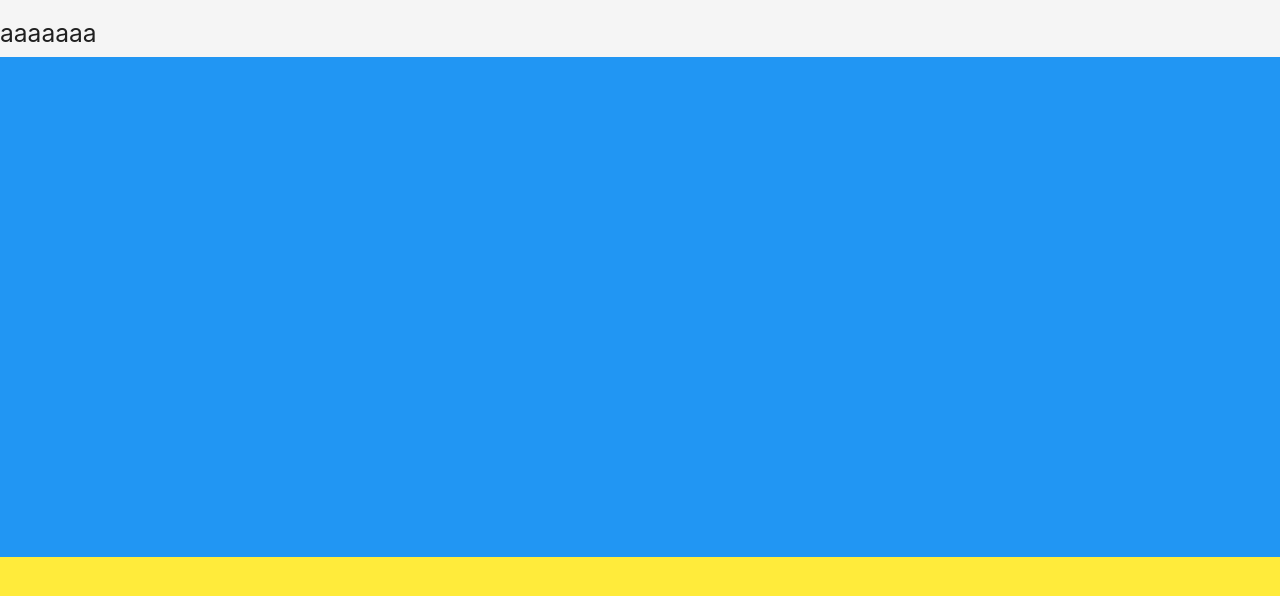
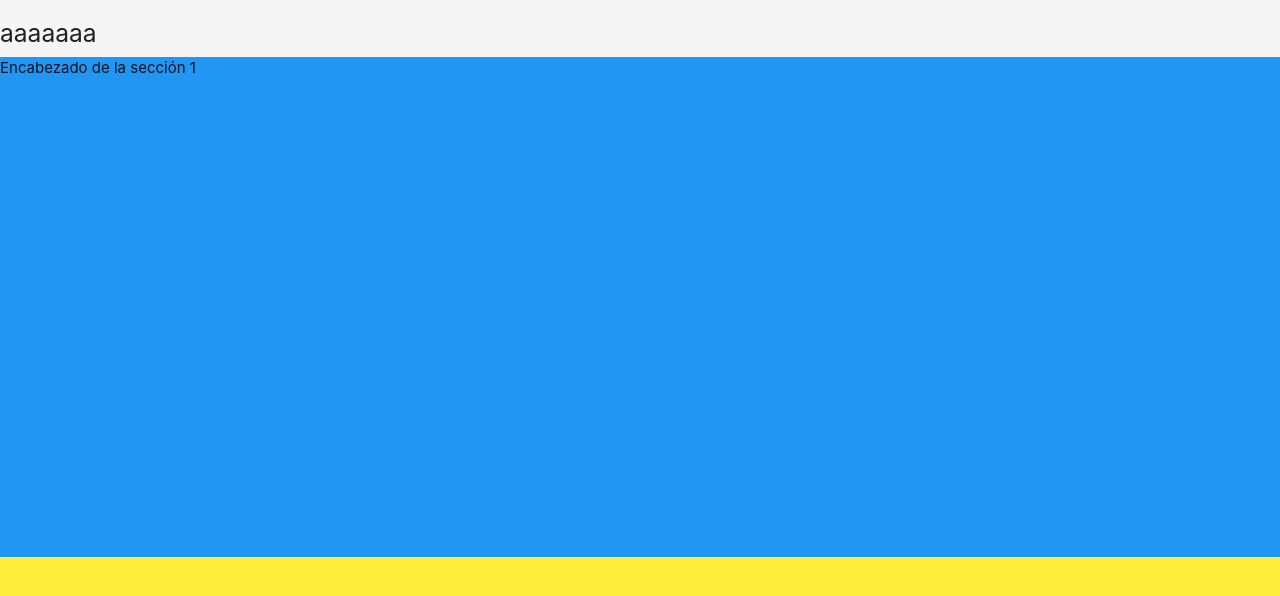
Before and after one commit to mayelly/mayelly.github.io, a plain HTML site: page index.html in a window 1280 px wide. Shown: the part 180-776 px from the top of the page. Drawn offline with nearby package versions, Linux system fonts and the light colour scheme.

Commit message:
cambios seccion1

```diff
--- a/index.html
+++ b/index.html
@@ -30,7 +30,7 @@
     </div>
     <h1>Acerca de mí</h1>
     <h5> aaaaaaa </h5>
-    <div id="seccion1" class="seccion blue"></div>
+    <div id="seccion1" class="seccion blue">Encabezado de la sección 1</div>
     <div id="seccion2" class="seccion yellow"></div>
     <div id="seccion3" class="seccion red"></div>
 
```
